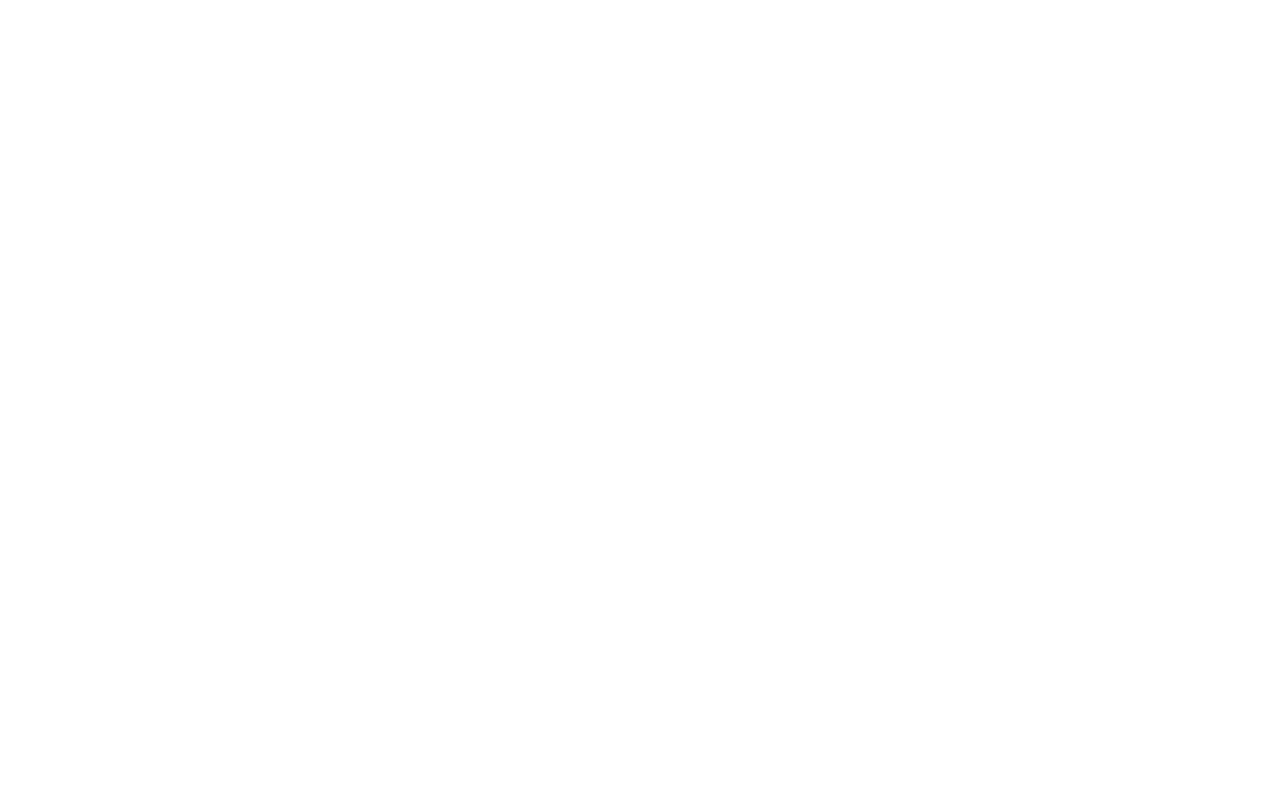
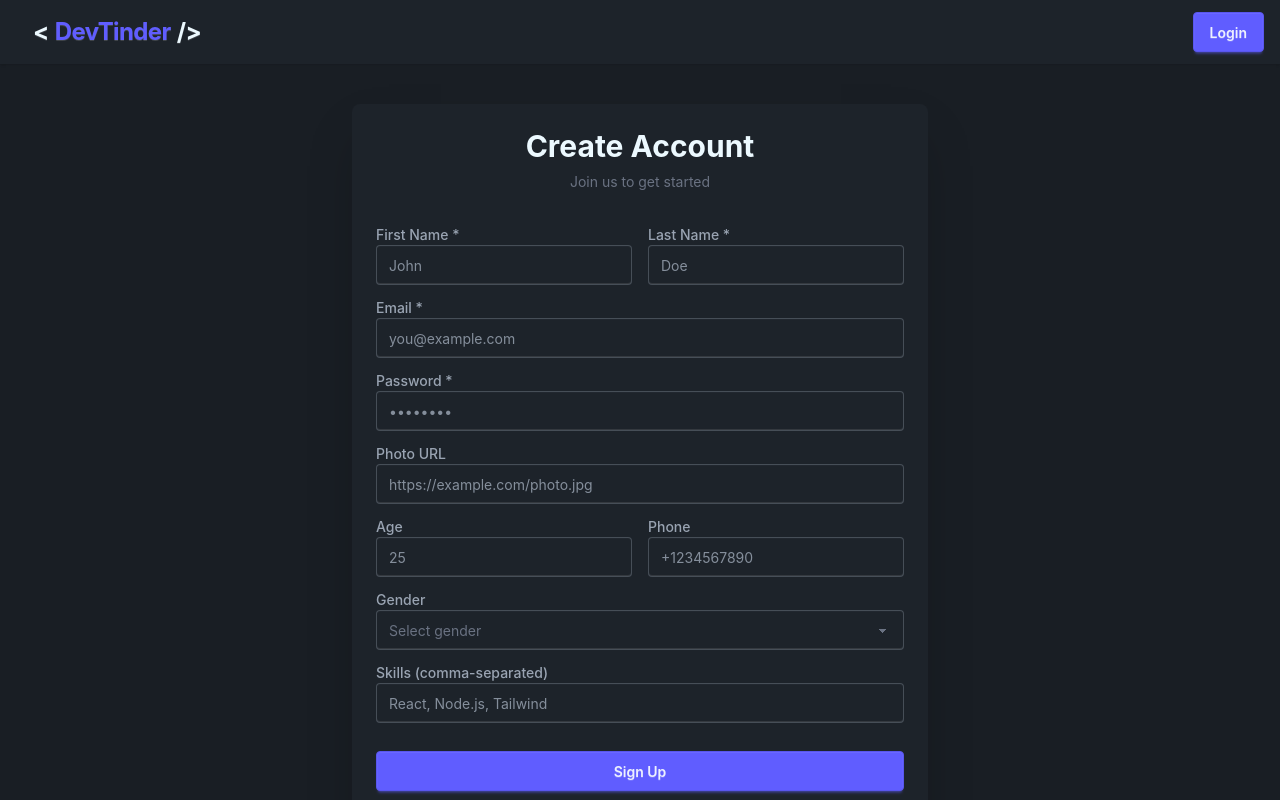
Before and after one commit to Vishal-00hax/DevTinder-web, a React (Vite) app: page /signup in a window 1280 px wide. Before the commit this address had no page. Shown: the top 800 px of the page. Built offline with nearby package versions, Linux system fonts and the light colour scheme; no server answers.

Commit message:
Add SignUp page and pagenation in feed api.

```diff
--- a/src/App.jsx
+++ b/src/App.jsx
@@ -5,6 +5,7 @@
 import Profile from "./components/Profile";
 import Feed from "./components/Feed";
 import Requests from "./components/Requests";
+import SignUp from "./components/SignUp";
 
 function App() {
   return (
@@ -16,6 +17,7 @@
           <Route path="profile" element={<Profile />} />
           <Route path="connection" element={<Connection />} />
           <Route path="requests" element={<Requests />} />
+          <Route path="signup" element={<SignUp />} />
         </Route>
       </Routes>
     </>
--- /dev/null
+++ b/src/components/SignUp.jsx
@@ -0,0 +1,253 @@
+import React from "react";
+import { useState } from "react";
+import axios from "axios";
+import { useNavigate } from "react-router-dom";
+import { useDispatch } from "react-redux";
+import { addUser } from "../utils/userSlice";
+import { BASE_URL } from "../utils/constents";
+
+function SignUp() {
+  const [loading, setLoading] = useState(false);
+  const [error, setError] = useState("");
+  const [formData, setFormData] = useState({
+    firstName: "",
+    lastName: "",
+    emailId: "",
+    password: "",
+    photoUrl: "",
+    age: "",
+    phone: "",
+    gender: "",
+    skills: "",
+  });
+
+  const navigate = useNavigate();
+
+  const handleChange = (e) => {
+    setFormData({ ...formData, [e.target.name]: e.target.value });
+  };
+
+  const handleSubmitForm = async (e) => {
+    e.preventDefault();
+    setLoading(true);
+    const payload = {
+      firstName: formData.firstName,
+      lastName: formData.lastName,
+      emailId: formData.emailId,
+      password: formData.password,
+      photoUrl: formData.photoUrl,
+      age: formData.age ? Number(formData.age) : undefined,
+      phone: formData.phone,
+      gender: formData.gender,
+      skills: formData.skills
+        ? formData.skills.split(",").map((skill) => skill.trim())
+        : [],
+    };
+    try {
+      const res = await axios.post(BASE_URL + "/signup", payload, {
+        withCredentials: true,
+      });
+      navigate("/login");
+    } catch (err) {
+      setError(err.response?.data || err.message);
+    } finally {
+      setLoading(false);
+    }
+  };
+
+  return (
+    <div className="flex min-h-[calc(100vh-128px)] items-center justify-center bg-base-200 px-4 py-10">
+      <div className="card w-full max-w-xl bg-base-100 shadow-2xl">
+        <div className="card-body">
+          {/* Heading */}
+          <div className="mb-6 text-center">
+            <h1 className="text-3xl font-bold">Create Account</h1>
+            <p className="mt-2 text-sm text-gray-500">Join us to get started</p>
+          </div>
+
+          <form onSubmit={handleSubmitForm} className="space-y-3">
+            {/* Two-column grid for first/last name on desktop */}
+            <div className="grid grid-cols-1 gap-4 md:grid-cols-2">
+              <div className="form-control">
+                <label className="label">
+                  <span className="label-text font-medium">First Name *</span>
+                </label>
+                <input
+                  type="text"
+                  name="firstName"
+                  value={formData.firstName}
+                  onChange={handleChange}
+                  required
+                  className="input input-bordered w-full"
+                  placeholder="John"
+                />
+              </div>
+              <div className="form-control">
+                <label className="label">
+                  <span className="label-text font-medium">Last Name *</span>
+                </label>
+                <input
+                  type="text"
+                  name="lastName"
+                  value={formData.lastName}
+                  onChange={handleChange}
+                  required
+                  className="input input-bordered w-full"
+                  placeholder="Doe"
+                />
+              </div>
+            </div>
+
+            {/* Email */}
+            <div className="form-control">
+              <label className="label">
+                <span className="label-text font-medium">Email *</span>
+              </label>
+              <input
+                type="email"
+                name="emailId"
+                value={formData.emailId}
+                onChange={handleChange}
+                required
+                className="input input-bordered w-full"
+                placeholder="you@example.com"
+              />
+            </div>
+
+            {/* Password */}
+            <div className="form-control">
+              <label className="label">
+                <span className="label-text font-medium">Password *</span>
+              </label>
+              <input
+                type="password"
+                name="password"
+                value={formData.password}
+                onChange={handleChange}
+                required
+                className="input input-bordered w-full"
+                placeholder="••••••••"
+              />
+            </div>
+
+            {/* Photo URL */}
+            <div className="form-control">
+              <label className="label">
+                <span className="label-text font-medium">Photo URL</span>
+              </label>
+              <input
+                type="url"
+                name="photoUrl"
+                value={formData.photoUrl}
+                onChange={handleChange}
+                className="input input-bordered w-full"
+                placeholder="https://example.com/photo.jpg"
+              />
+            </div>
+
+            {/* Two-column for age & phone */}
+            <div className="grid grid-cols-1 gap-4 md:grid-cols-2">
+              <div className="form-control">
+                <label className="label">
+                  <span className="label-text font-medium">Age</span>
+                </label>
+                <input
+                  type="number"
+                  name="age"
+                  value={formData.age}
+                  onChange={handleChange}
+                  className="input input-bordered w-full"
+                  placeholder="25"
+                />
+              </div>
+              <div className="form-control">
+                <label className="label">
+                  <span className="label-text font-medium">Phone</span>
+                </label>
+                <input
+                  type="tel"
+                  name="phone"
+                  value={formData.phone}
+                  onChange={handleChange}
+                  className="input input-bordered w-full"
+                  placeholder="+1234567890"
+                />
+              </div>
+            </div>
+
+            {/* Gender */}
+            <div className="form-control">
+              <label className="label">
+                <span className="label-text font-medium">Gender</span>
+              </label>
+              <select
+                name="gender"
+                value={formData.gender}
+                onChange={handleChange}
+                className="select select-bordered w-full font-normal text-gray-500"
+              >
+                <option value="">Select gender</option>
+                <option value="male">Male</option>
+                <option value="female">Female</option>
+                <option value="other">Other</option>
+              </select>
+            </div>
+
+            {/* Skills */}
+            <div className="form-control">
+              <label className="label">
+                <span className="label-text font-medium">
+                  Skills (comma-separated)
+                </span>
+              </label>
+              <input
+                type="text"
+                name="skills"
+                value={formData.skills}
+                onChange={handleChange}
+                className="input input-bordered w-full"
+                placeholder="React, Node.js, Tailwind"
+              />
+            </div>
+
+            {/* Error Message */}
+            {error && (
+              <p className="text-center text-red-600 mt-2 font-medium">
+                {error || "Something went wrong"}
+              </p>
+            )}
+
+            {/* Submit Button */}
+            <button
+              type="submit"
+              disabled={loading}
+              className="btn btn-primary w-full mt-4"
+            >
+              {loading ? (
+                <>
+                  <span className="loading loading-spinner"></span>
+                  Saving...
+                </>
+              ) : (
+                "Sign Up"
+              )}
+            </button>
+          </form>
+
+          {/* Login Link */}
+          <p className="mt-4 text-center text-sm">
+            Already have an account?{" "}
+            <button
+              onClick={() => navigate("/login")}
+              className="cursor-pointer font-semibold text-primary hover:underline"
+            >
+              Login
+            </button>
+          </p>
+        </div>
+      </div>
+    </div>
+  );
+}
+
+export default SignUp;
--- a/src/utils/feedSlice.js
+++ b/src/utils/feedSlice.js
@@ -4,25 +4,29 @@
   name: "feed",
   initialState: null,
   reducers: {
-        addFeed: (state ,action) => {
+    addFeed: (state, action) => {
       return action.payload;
     },
 
-        removeFeed: (state ,action) => {
+    removeFeed: (state, action) => {
       if (!state) return state;
-            const newArray = state.filter(item => item._id !==action.payload)
+      const newArray = state.filter((item) => item._id !== action.payload);
       return newArray;
     },
-        appendFeed: (state ,action) => {
+    appendFeed: (state, action) => {
       if (!state) return action.payload;
-            return [...state, ...action.payload];
+      const existingIds = new Set(state.map((item) => item._id));
+      const uniqueUsers = action.payload.filter(
+        (item) => !existingIds.has(item._id),
+      );
+      return [...state, ...uniqueUsers];
     },
-        clearFeed: (state,action) => {
+    clearFeed: (state, action) => {
       return null;
-        }
-    }
+    },
+  },
 });
 
-export const {addFeed , removeFeed , appendFeed , clearFeed} = feedSlice.actions;
+export const { addFeed, removeFeed, appendFeed, clearFeed } = feedSlice.actions;
 
 export default feedSlice.reducer;
```
Also changed, not shown: src/components/Feed.jsx (+51 -11 lines), src/components/Login.jsx (+29 -32 lines). Lines whose indentation alone changed are shown as unchanged.
